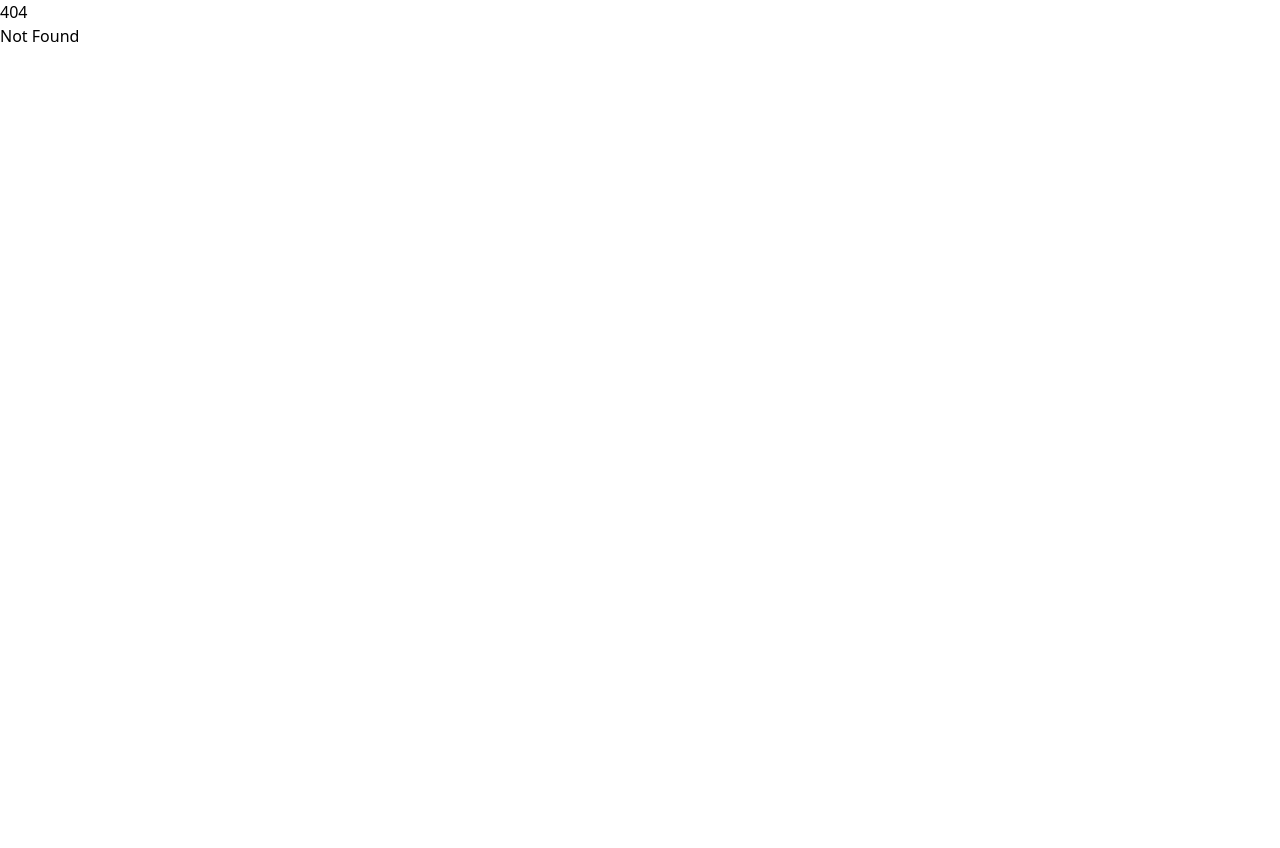
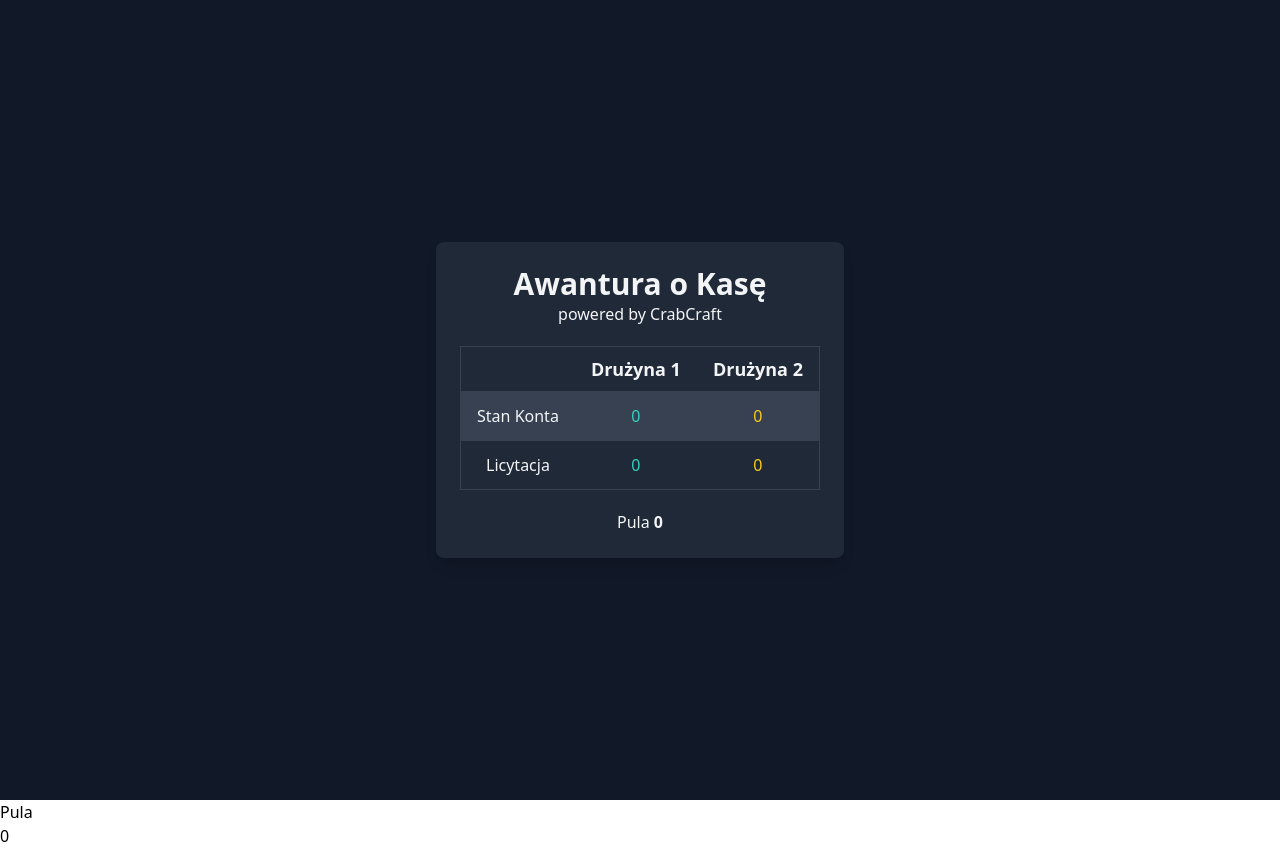
Before and after one commit to Norbiros/CashBattle, a SvelteKit app: page /points in a window 1280 px wide. Before the commit this address had no page. Before the commit the page ends 800 px from the top, so only its background shows below. Built offline with nearby package versions, Linux system fonts and the light colour scheme.

Commit message:
feat: Basic functionality

```diff
--- a/src/routes/+page.svelte
+++ b/src/routes/+page.svelte
@@ -1,2 +1,59 @@
-<h1>Welcome to SvelteKit</h1>
-<p>Visit <a href="https://svelte.dev/docs/kit">svelte.dev/docs/kit</a> to read the documentation</p>
+<script>
+	import { points } from "../stores/points";
+	import { browser } from '$app/environment';
+
+
+	points.subscribe((val) => {
+		if (browser && val !== null) {
+			localStorage.setItem("data", JSON.stringify(val));
+		}
+	});
+
+	function lose() {
+		// Local calculations
+		$points.team_one_points -= $points.team_one_bidding;
+		$points.team_two_points -= $points.team_two_bidding;
+		$points.stakes_previous_round += $points.team_one_bidding + $points.team_two_bidding;
+
+		// Reset bids
+		$points.team_one_bidding = 0;
+		$points.team_two_bidding = 0;
+	}
+
+	function teamOneWon() {
+		lose();
+		// Award points to Team 1
+		$points.team_one_points += $points.stakes_previous_round;
+		$points.stakes_previous_round = 0;  // Reset
+	}
+
+	function teamTwoWon() {
+		lose();
+		// Award points to Team 2
+		$points.team_two_points += $points.stakes_previous_round;
+		$points.stakes_previous_round = 0;  // Reset
+	}
+</script>
+
+<style>
+    input {
+        background: #888888;
+    }
+</style>
+
+Grupa 1
+<input type="number" bind:value={$points.team_one_points} />
+<input type="number" bind:value={$points.team_one_bidding} />
+<br />
+Grupa 2
+<input type="number" bind:value={$points.team_two_points} />
+<input type="number" bind:value={$points.team_two_bidding} />
+<br />
+Z poprzedniej rundy
+<input type="number" bind:value={$points.stakes_previous_round} />
+
+<button on:click={lose}>Źle odpowiedzieli</button>
+<button on:click={teamOneWon}>Drużyna 1 wygrała</button>
+<button on:click={teamTwoWon}>Drużyna 2 wygrała</button>
+
+Pula <p>{($points.stakes_previous_round + $points.team_one_bidding + $points.team_two_bidding) * 100}</p>
--- /dev/null
+++ b/src/routes/points/+page.svelte
@@ -0,0 +1,36 @@
+<script>
+	import { points } from "../../stores/points"
+</script>
+
+<div class="bg-gray-900 flex items-center justify-center min-h-screen">
+	<div class="bg-gray-800 text-gray-100 rounded-lg shadow-lg p-6">
+		<div class="text-center w-full mb-5">
+			<h1 class="font-bold text-3xl">Awantura o Kasę</h1>
+			<h1>powered by CrabCraft</h1>
+		</div>
+		<table class="min-w-full text-center table-auto border border-gray-700">
+			<thead>
+				<tr>
+					<th class="px-4 py-2 text-lg font-semibold border-b border-gray-700"></th>
+					<th class="px-4 py-2 text-lg font-semibold border-b border-gray-700">Drużyna 1</th>
+					<th class="px-4 py-2 text-lg font-semibold border-b border-gray-700">Drużyna 2</th>
+				</tr>
+			</thead>
+			<tbody>
+				<tr class="bg-gray-700">
+					<td class="px-4 py-3 border-b border-gray-700 font-medium">Stan Konta</td>
+					<td class="px-4 py-3 border-b border-gray-700 text-teal-400">{($points.team_one_points - $points.team_one_bidding) * 100}</td>
+					<td class="px-4 py-3 border-b border-gray-700 text-yellow-400">{($points.team_two_points - $points.team_two_bidding) * 100}</td>
+				</tr>
+				<tr class="bg-gray-800">
+					<td class="px-4 py-3 border-b border-gray-700 font-medium">Licytacja</td>
+					<td class="px-4 py-3 border-b border-gray-700 text-teal-400">{$points.team_one_bidding * 100}</td>
+					<td class="px-4 py-3 border-b border-gray-700 text-yellow-400">{$points.team_two_bidding * 100}</td>
+				</tr>
+			</tbody>
+		</table>
+		<div class="text-center w-full mt-5">Pula <span class="font-bold">{($points.stakes_previous_round + $points.team_one_bidding + $points.team_two_bidding) * 100}</span></div>
+	</div>
+</div>
+
+Pula <p>{($points.stakes_previous_round + $points.team_one_bidding + $points.team_two_bidding) * 100}</p>
--- /dev/null
+++ b/src/stores/points.ts
@@ -0,0 +1,26 @@
+import { writable } from "svelte/store"
+import { browser } from "$app/environment"
+
+interface Points {
+  team_one_points: number
+  team_one_bidding: number
+  team_two_points: number
+  team_two_bidding: number
+  stakes_previous_round: number
+}
+
+export const points = writable<Points>({
+  team_one_points: 0,
+  team_one_bidding: 0,
+  team_two_points: 0,
+  team_two_bidding: 0,
+  stakes_previous_round: 0,
+});
+
+if (browser) {
+  window.addEventListener("storage", (event) => {
+    if (event.key === "data" && event.newValue !== null) {
+      points.set(JSON.parse(event.newValue));
+    }
+  });
+}
```
Also changed, not shown: 2 other files (tests, documents, lock files or other folders).
